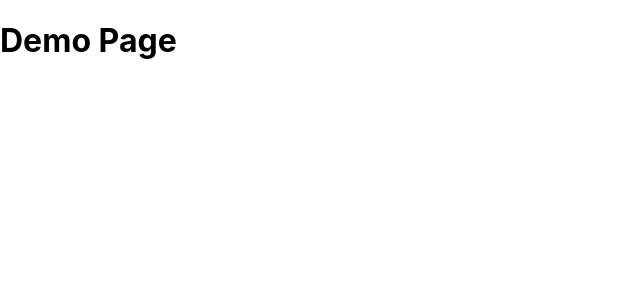
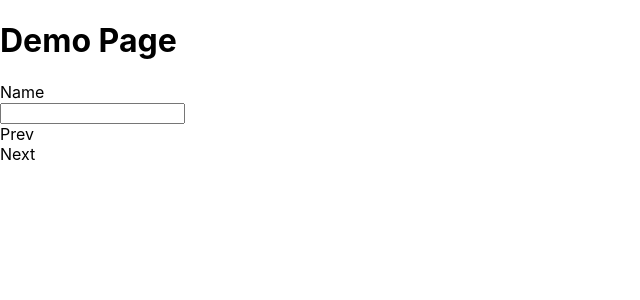
Before and after one commit to salahenv/rb-playground, a React (Create React App) app: page / in a window 1280 px wide. Shown: the top 300 px of the page, without its empty margins (0-640 px from the left). Built offline with nearby package versions, Linux system fonts and the light colour scheme.

Commit message:
added: multistep form

```diff
--- a/src/Home.js
+++ b/src/Home.js
@@ -1,7 +1,69 @@
 import React from 'react';
+import MultiStepForm from './components/MutiStepForm';
+
+const StepOne = ({formData, onChange}) => {
+  return (
+    <div>
+      <div>Name</div>
+      <input value = {formData.name} onChange={(e) => onChange('name', e)}></input>
+    </div>
+  )
+}
+
+const StepTwo = ({formData, onChange}) => {
+  return (
+    <div>
+      <div>Email</div>
+      <input value = {formData.email} onChange={(e) => onChange('email', e)}></input>
+    </div>
+  )
+}
+
+const StepThree = ({formData, onChange}) => {
+  return (
+    <div>
+      <div>Address</div>
+      <input value = {formData.address} onChange={(e) => onChange('address', e)}></input>
+    </div>
+  )
+}
+
+const steps = [
+  {
+    step: 0,
+    component: StepOne
+  },
+  {
+    step: 1,
+    component: StepTwo
+  },
+  {
+    step: 2,
+    component: StepThree
+  }
+]
+
+const initialState = {
+  name: '',
+  email: '',
+  address: '',
+}
+
+const onSubmit = (formData) => {
+  console.log(formData);
+}
 
 function Home() {
-  return <h1>Demo Page</h1>;
+  return (
+    <div>
+      <h1>Demo Page</h1>
+      <MultiStepForm
+        initialState={initialState}
+        steps={steps}
+        onSubmit = {onSubmit}
+      />
+    </div>
+  );
 }
 
 export default Home;
--- /dev/null
+++ b/src/components/MutiStepForm.js
@@ -0,0 +1,39 @@
+import React, { useState } from 'react';
+
+function MultiStepForm({steps= [], initialState = {}, onSubmit}) {
+
+    const [currentStep, setCurrentStep] = useState(steps[0]);
+    const [formData, setFormData] = useState(initialState);
+
+    const onPrev = () => {
+        // eslint-disable-next-line no-unused-expressions
+        currentStep.step > 0 ? setCurrentStep(steps[currentStep.step-1]) : null
+    }
+
+    const onNext = () => {
+        // eslint-disable-next-line no-unused-expressions
+        currentStep.step < steps.length -1  ? setCurrentStep(steps[currentStep.step+1]) : null
+    }
+
+    const onChange = (feild, event) => {
+        setFormData({
+            ...formData,
+            [feild]: event.target.value
+        })
+    }
+
+    return (
+        <div>
+            <currentStep.component
+                onChange = {onChange}
+                formData = {formData}
+            >
+            </currentStep.component>
+            <div onClick = {onPrev}>Prev</div>
+            <div onClick={onNext}>Next</div>
+            {currentStep.step === steps.length -1 && <div onClick={() => {onSubmit(formData)}}>Submit</div>}
+        </div>
+    );
+}
+
+export default MultiStepForm;
```
